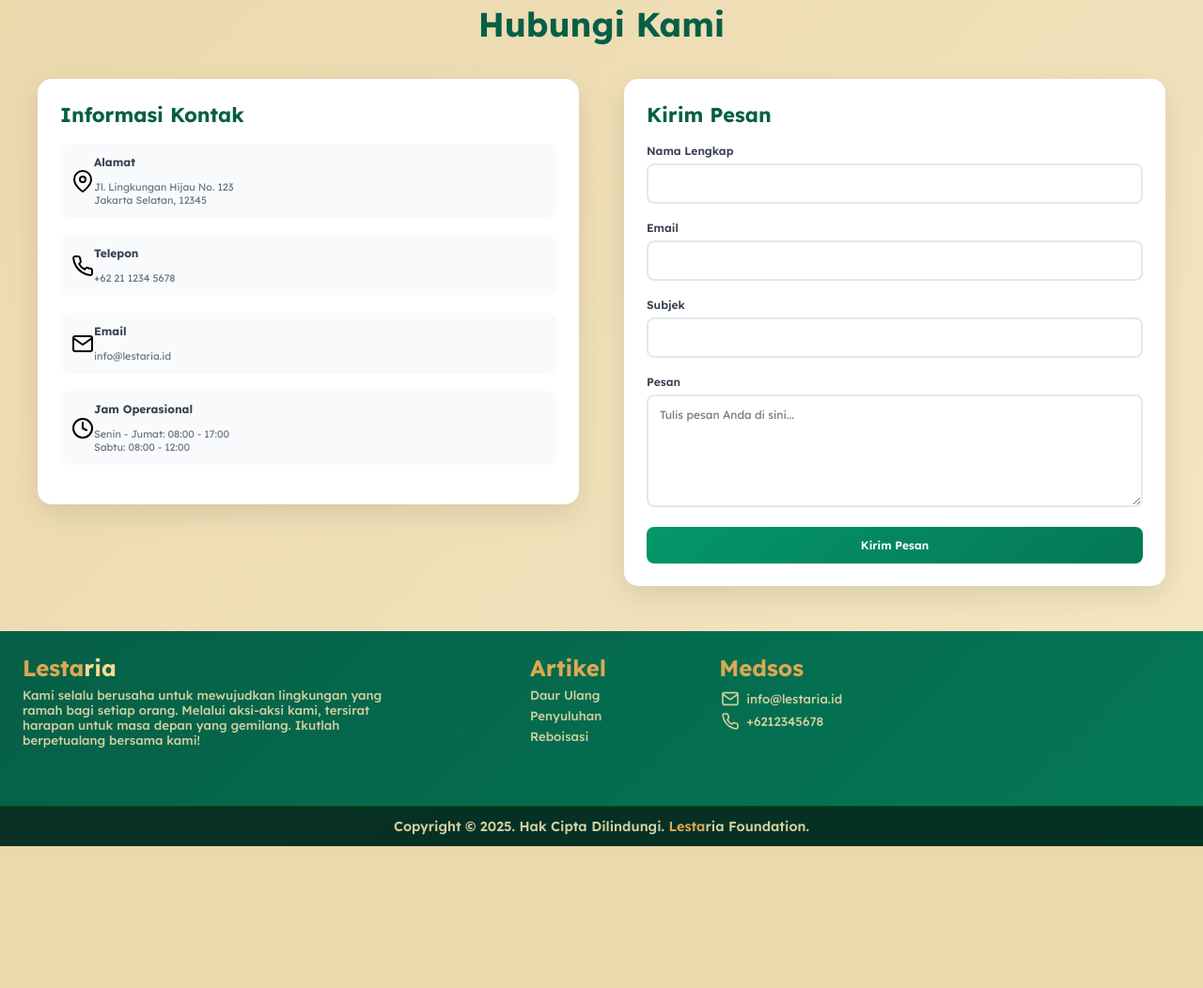
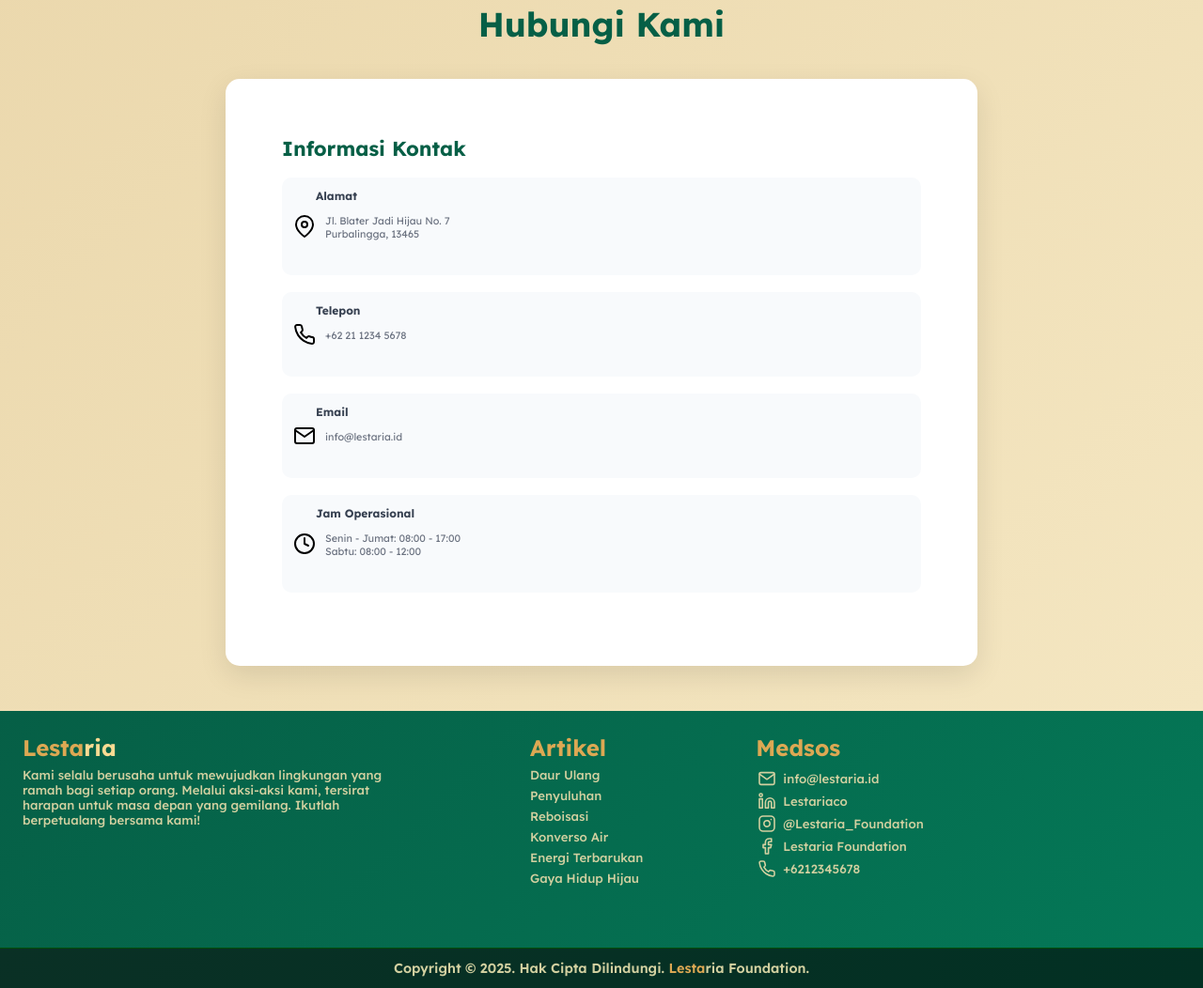
Before and after one commit to Yurah25/webdes, a plain HTML site: page indec.html in a window 1280 px wide. Shown: the part 1645-2697 px from the top of the page at 94% size. Before the commit the page ends 2546 px from the top, so only its background shows below. Drawn offline with nearby package versions, Linux system fonts and the light colour scheme.

Commit message:
update sisa logo logo terkait , artikel, dan tentang.

```diff
--- a/indec.html
+++ b/indec.html
@@ -240,7 +240,7 @@
 
         .artikel-grid{
             display: grid;
-            grid-template-columns: repeat(auto-fit, minmax(350px, 1fr));
+            grid-template-columns: repeat(auto-fit, minmax(22rem, 1fr));
             gap: 2rem;
         }
 
@@ -248,7 +248,7 @@
             background: rgba(255,255,255,0.1);
             border-radius: 15px;
             padding: 2rem;
-            backdrop-filter: blur(10px);
+
             border: 1px solid rgba(255,255,255,0.2);
             transition: transform 0.3s ease, box-shadow 0.3s ease;
         }
@@ -288,14 +288,10 @@
         }
 
         .kontak-section{
-            padding: 4rem 2rem;
+            padding: 4rem 20rem;
             background: linear-gradient(135deg, #ebd8ad, #f4e6c1);
         }
 
-        .kontak-container{
-            max-width: 1200px;
-            margin: 0 auto;
-        }
 
         .kontak-section h2{
             text-align: center;
@@ -305,16 +301,9 @@
             font-weight: 700;
         }
 
-        .kontak-grid{
-            display: grid;
-            grid-template-columns: 1fr 1fr;
-            gap: 4rem;
-            align-items: start;
-        }
-
         .kontak-info{
             background: white;
-            padding: 2rem;
+            padding: 5rem;
             border-radius: 15px;
             box-shadow: 0 10px 30px rgba(0,0,0,0.1);
         }
@@ -334,12 +323,6 @@
             border-radius: 10px;
         }
 
-        .kontak-item i{
-            color: #059669;
-            margin-right: 1rem;
-            font-size: 1.2rem;
-        }
-
         .kontak-item div h4{
             color: #374151;
             font-size: 1rem;
@@ -349,73 +332,9 @@
         .kontak-item div p{
             color: #6b7280;
             font-size: 0.9rem;
+            padding-left: 10px;
+            padding-bottom: 25px;
         }
-
-        .kontak-form{
-            background: white;
-            padding: 2rem;
-            border-radius: 15px;
-            box-shadow: 0 10px 30px rgba(0,0,0,0.1);
-        }
-
-        .kontak-form h3{
-            color: #065f46;
-            font-size: 1.8rem;
-            margin-bottom: 1.5rem;
-        }
-
-        .form-group{
-            margin-bottom: 1.5rem;
-        }
-
-        .form-group label{
-            display: block;
-            color: #374151;
-            font-weight: 600;
-            margin-bottom: 0.5rem;
-        }
-
-        .form-group input,
-        .form-group textarea{
-            width: 100%;
-            padding: 1rem;
-            border: 2px solid #e5e7eb;
-            border-radius: 8px;
-            font-family: 'Lexend', sans-serif;
-            font-size: 1rem;
-            transition: border-color 0.3s ease;
-        }
-
-        .form-group input:focus,
-        .form-group textarea:focus{
-            outline: none;
-            border-color: #059669;
-        }
-
-        .form-group textarea{
-            resize: vertical;
-            min-height: 120px;
-        }
-
-        .submit-btn{
-            background: linear-gradient(135deg, #059669, #047857);
-            color: white;
-            padding: 1rem 2rem;
-            border: none;
-            border-radius: 8px;
-            font-family: 'Lexend', sans-serif;
-            font-size: 1rem;
-            font-weight: 600;
-            cursor: pointer;
-            transition: transform 0.3s ease, box-shadow 0.3s ease;
-            width: 100%;
-        }
-
-        .submit-btn:hover{
-            transform: translateY(-2px);
-            box-shadow: 0 5px 15px rgba(5,150,105,0.4);
-        }
-
 
      @media (max-width:1366px){
         html{
@@ -432,6 +351,9 @@
         .user{
         stroke-width: 2.5px;
         scale: 1;
+    }
+    .kontak-section{
+            padding: 4rem 2rem;
     }
     .logo-foot{
         scale: 0.7;
@@ -546,9 +468,9 @@
     </section>
 
     <section class="kontak-section" id="kontak">
-        <div class="kontak-container">
+
             <h2>Hubungi Kami</h2>
-            <div class="kontak-grid">
+            <div class="kontak">
                 <div class="kontak-info">
                     <h3>Informasi Kontak</h3>
 
@@ -556,7 +478,7 @@
                         <i data-feather="map-pin"></i>
                         <div>
                             <h4>Alamat</h4>
-                            <p>Jl. Lingkungan Hijau No. 123<br>Jakarta Selatan, 12345</p>
+                            <p>Jl. Blater Jadi Hijau No. 7<br>Purbalingga, 13465</p>
                         </div>
                     </div>
 
@@ -585,33 +507,6 @@
                     </div>
                 </div>
 
-                <div class="kontak-form">
-                    <h3>Kirim Pesan</h3>
-                    <form>
-                        <div class="form-group">
-                            <label for="nama">Nama Lengkap</label>
-                            <input type="text" id="nama" name="nama" required>
-                        </div>
-
-                        <div class="form-group">
-                            <label for="email">Email</label>
-                            <input type="email" id="email" name="email" required>
-                        </div>
-
-                        <div class="form-group">
-                            <label for="subjek">Subjek</label>
-                            <input type="text" id="subjek" name="subjek" required>
-                        </div>
-
-                        <div class="form-group">
-                            <label for="pesan">Pesan</label>
-                            <textarea id="pesan" name="pesan" placeholder="Tulis pesan Anda di sini..." required></textarea>
-                        </div>
-
-                        <button type="submit" class="submit-btn">Kirim Pesan</button>
-                    </form>
-                </div>
-            </div>
         </div>
     </section>
 
@@ -631,6 +526,9 @@
                     <li><a href="#">Daur Ulang</a></li>
                     <li><a href="#">Penyuluhan</a></li>
                     <li><a href="#">Reboisasi</a></li>
+                    <li><a href="#">Konverso Air</a></li>
+                    <li><a href="#">Energi Terbarukan</a></li>
+                    <li><a href="#">Gaya Hidup Hijau</a></li>
                 </ul>
             </div>
         <div class="kontaknya">
@@ -638,6 +536,18 @@
                 <div class="email">
                  <i class="logo-foot" data-feather="mail"></i>
                 <p>info@lestaria.id</p>
+            </div>
+            <div class="email">
+                 <i class="logo-foot" data-feather="linkedin"></i>
+                <p>Lestariaco</p>
+            </div>
+            <div class="email">
+                 <i class="logo-foot" data-feather="instagram"></i>
+                <p>@Lestaria_Foundation</p>
+            </div>
+            <div class="email">
+                 <i class="logo-foot" data-feather="facebook"></i>
+                <p>Lestaria Foundation</p>
             </div>
 
                 <div class="telp">
```
